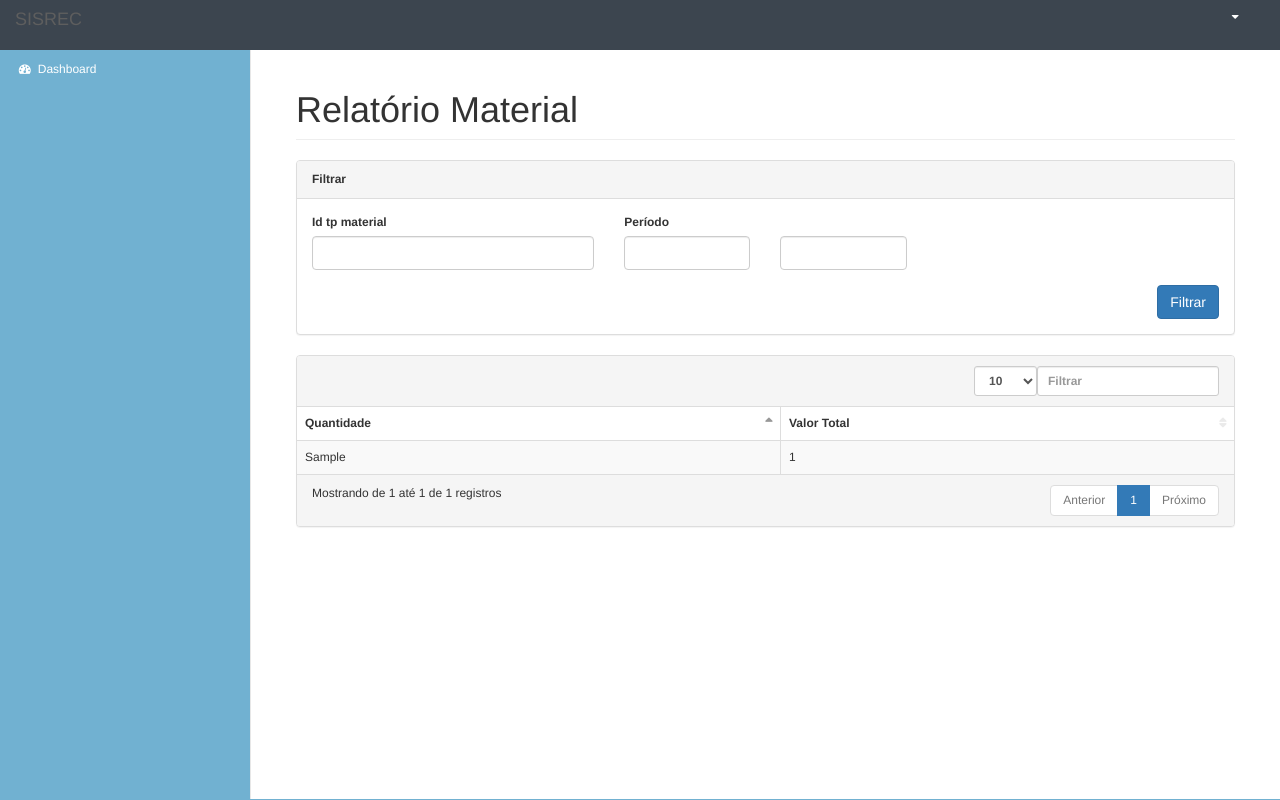
After one commit to PedroCorreiaSena/SISREC, a Symfony app: template fonte/src/AdminBundle/Resources/views/Relatorio/material.html.twig in a window 1280 px wide. The commit adds this page. Run offline with Twig, Linux system fonts and the light colour scheme; the template is opened without the code that fills it: most values are stand-ins (such as "Sample title", 1, 10 or a date in 2020); form fields are guessed from the names that the template uses; some libraries are stand-ins or nearby versions.

Commit message:
Relatório Material

```diff
--- a/fonte/src/AdminBundle/Resources/views/Default/layout.html.twig
+++ b/fonte/src/AdminBundle/Resources/views/Default/layout.html.twig
@@ -104,6 +104,11 @@
                                 <i class="fa fa-cube fa-fw"></i> Manter Gastos da Cooperativa
                             </a>
                         </li>
+                        <li>
+                            <a href="{{ path('admin_relatorio_material') }}">
+                                <i class="fa fa-cube fa-fw"></i> Relatório Material
+                            </a>
+                        </li>
                     {% endif %}
                 </ul>
             </div>
--- /dev/null
+++ b/fonte/src/AdminBundle/Resources/views/Relatorio/material.html.twig
@@ -0,0 +1,81 @@
+{% extends "AdminBundle:Default:layout.html.twig" %}
+
+{% block titulo %}
+    Relatório Material
+{% endblock %}
+
+{% block content %}
+    <div class="row">
+        <div class="col-sm-12">
+            <div class="panel panel-default">
+                <div class="panel-heading"><strong>Filtrar</strong></div>
+                <div class="panel-body">
+                    <form method="post" action="{{ admin_relatorio_material }}" novalidate="novalidate">
+                        <div class="row">
+                            <div class="col-sm-4">
+                                <div class="form-group">{{ form_row(form.idTpMaterial) }}</div>
+                            </div>
+                            <div class="col-sm-4">
+                                <div><label>Período</label></div>
+                                <div class="row">
+                                    <div class="col-sm-6">
+                                        <div class="form-group">
+                                            {{ form_widget(form.datInicio) }}
+                                        </div>
+                                    </div>
+                                    <div class="col-sm-6">
+                                        <div class="form-group">
+                                            {{ form_widget(form.datFim) }}
+                                        </div>
+                                    </div>
+                                </div>
+                            </div>
+                        </div>
+                        <div class="row">
+                            <div class="col-sm-12 text-right">
+                                <button type="submit" class="btn btn-primary">Filtrar</button>
+                            </div>
+                        </div>
+                    </form>
+                </div>
+            </div>
+        </div>
+    </div>
+
+    {% if material %}
+        <div class="row">
+            <div class="col-sm-12">
+                <div class="panel panel-default">
+                    <div class="panel-heading">
+                        <div class="row">
+                            <div class="col-sm-12"><div class="panel-datatable-ctrls"></div></div>
+                        </div>
+                    </div>
+                    <div class="table-responsive table-responsive-datatable">
+                        <table class="table table-striped table-hover table-bordered" cellspacing="0" id="datatable">
+                            <thead>
+                            <tr>
+                                <th>Quantidade</th>
+                                <th>Valor Total</th>
+                            </tr>
+                            </thead>
+                            <tbody>
+                            {% for item in material %}
+                                <tr>
+                                    <td>{{ item.qtMaterial }}</td>
+                                    <td>{{ item.totalMaterial }}</td>
+                            {% endfor %}
+                            </tbody>
+                        </table>
+                    </div>
+                    <div class="panel-footer">
+                        <div class="row">
+                            <div class="col-sm-6"></div>
+                            <div class="col-sm-6"></div>
+                        </div>
+                    </div>
+                </div>
+            </div>
+        </div>
+    {% endif %}
+{% endblock %}
```
Also changed, not shown: fonte/src/AdminBundle/Controller/RelatorioController.php (added, +74 -0 lines), fonte/src/AdminBundle/Form/MaterialType.php (+22 -0 lines).
